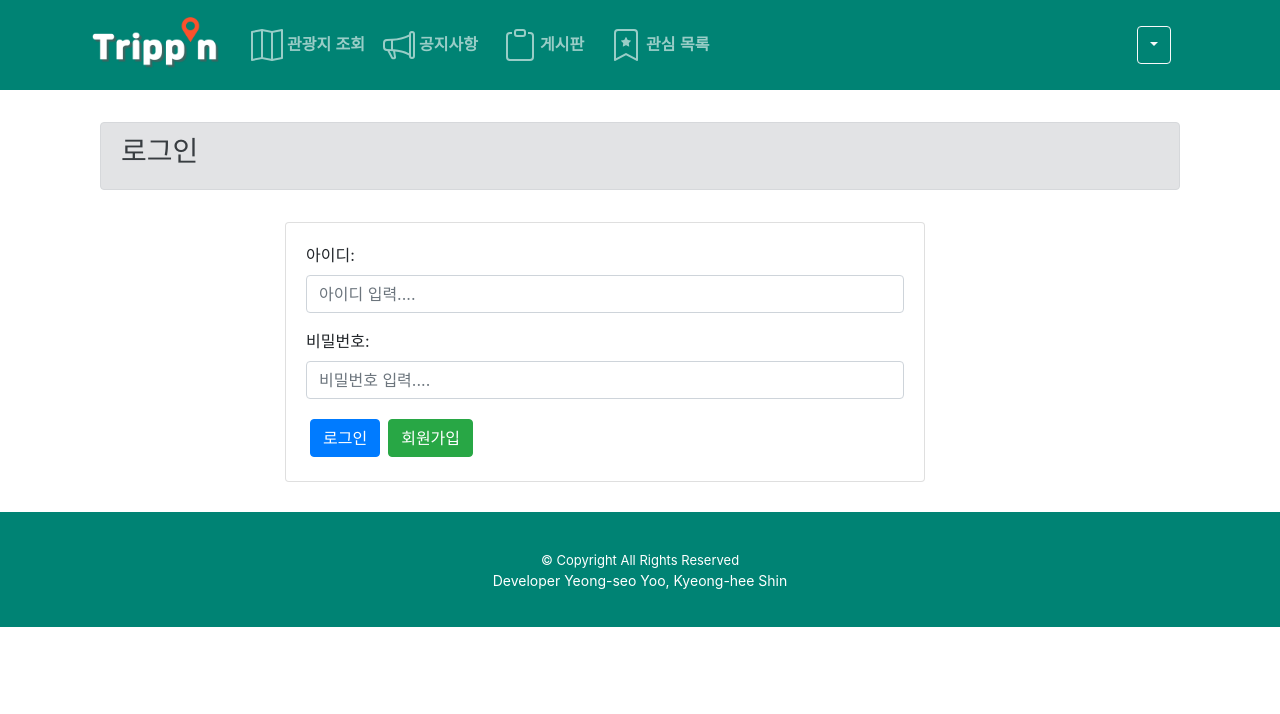
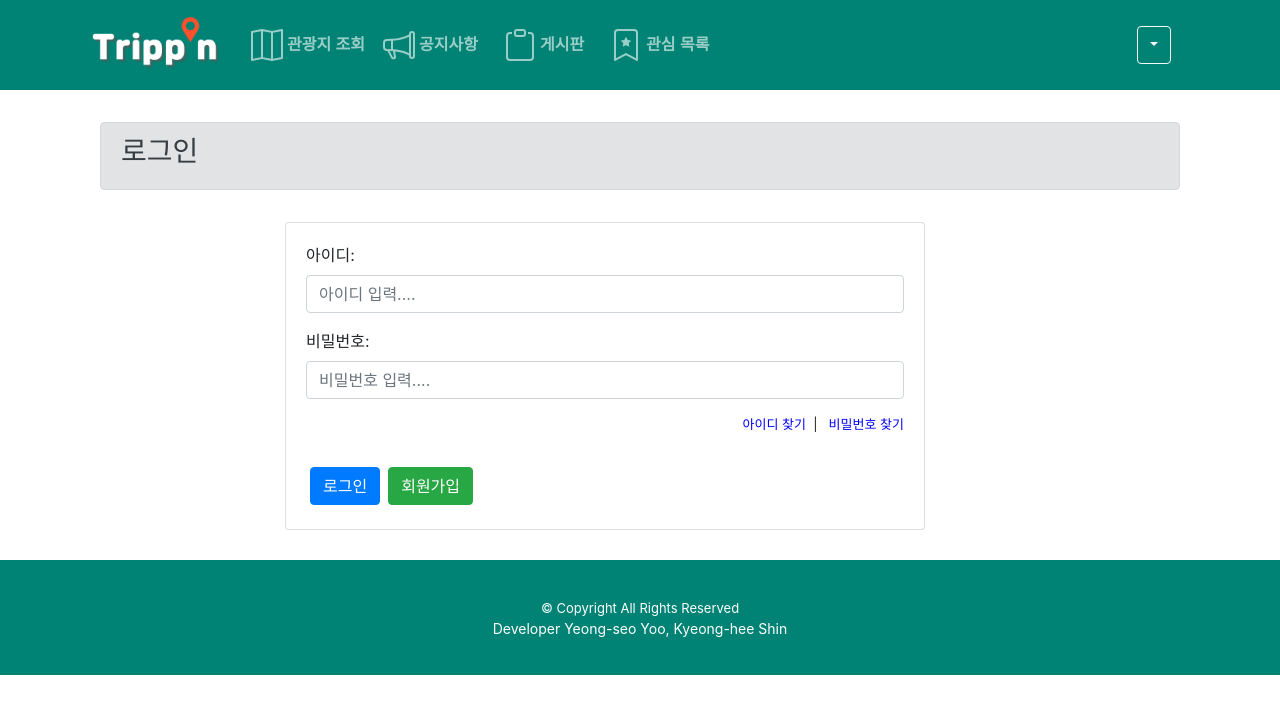
Before and after one commit to hanb613/Tripp-n, a Vue app in the folder enjoytrip_vue/: page /user/login in a window 1280 px wide. Shown: the top 714 px of the page. Built offline with nearby package versions, Linux system fonts and the light colour scheme; no server answers.

Commit message:
Add : 아이디, 비밀번호 찾기 페이지 연결

```diff
--- a/enjoytrip_vue/src/components/user/UserFindPw.vue
+++ b/enjoytrip_vue/src/components/user/UserFindPw.vue
@@ -1,10 +1,16 @@
 <template>
-    <div></div>
+    <b-container class="bv-example-row mt-3">
+        <b-row>
+            <b-col>
+                <b-alert variant="secondary" show><h3>비밀번호 찾기</h3></b-alert>
+            </b-col>
+    </b-row>
+    </b-container>
 </template>
 
 <script>
 export default {
-    name: '',
+    name: 'UserFindPw',
     components: {},
     data() {
         return {
--- a/enjoytrip_vue/src/components/user/UserLogin.vue
+++ b/enjoytrip_vue/src/components/user/UserLogin.vue
@@ -32,6 +32,12 @@
                 @keyup.enter="confirm"
               ></b-form-input>
             </b-form-group>
+
+            <span style="font-size:13px; float:right">
+              <span @click="movePage('findId')" style="color:blue; cursor:pointer">아이디 찾기 </span>
+              &nbsp;|&nbsp;&nbsp;
+              <span @click="movePage('findPw')" style="color:blue; cursor:pointer">비밀번호 찾기</span>
+            </span><br><br>
             <b-button
               type="button"
               variant="primary"
@@ -43,7 +49,7 @@
               type="button"
               variant="success"
               class="m-1"
-              @click="movePage"
+              @click="movePage('register')"
               >회원가입</b-button
             >
           </b-form>
@@ -83,8 +89,15 @@ export default {
         this.$router.push("/");
       }
     },
-    movePage() {
-      this.$router.push({ name: "UserRegister" });
+    movePage(data) {
+      if (data === "register") {
+        this.$router.push({ name: "UserRegister" });
+      } else if (data === "findId") {
+        this.$router.push({ name: "UserFindPw" });
+      } else if (data === "findPw") {
+        this.$router.push({ name: "UserFindPw" });
+      }
+
     },
   },
 };
--- a/enjoytrip_vue/src/router/index.js
+++ b/enjoytrip_vue/src/router/index.js
@@ -60,6 +60,13 @@ const routes = [
         name: "UserModify",
         // beforeEnter: onlyAuthUser,
         component: () => import(/* webpackChunkName: "user" */ "@/components/user/UserModify"),
+      },
+
+      {
+        path: "findPw",
+        name: "UserFindPw",
+        // beforeEnter: onlyAuthUser,
+        component: () => import(/* webpackChunkName: "user" */ "@/components/user/UserFindPw"),
       },
     ],
   },
```
